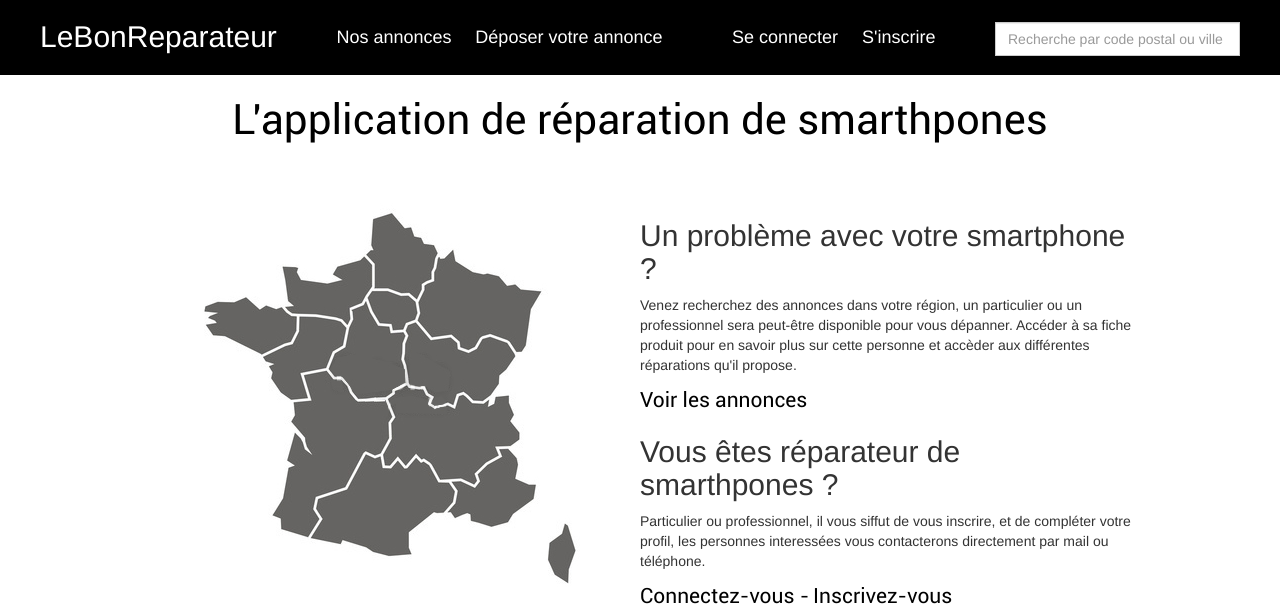
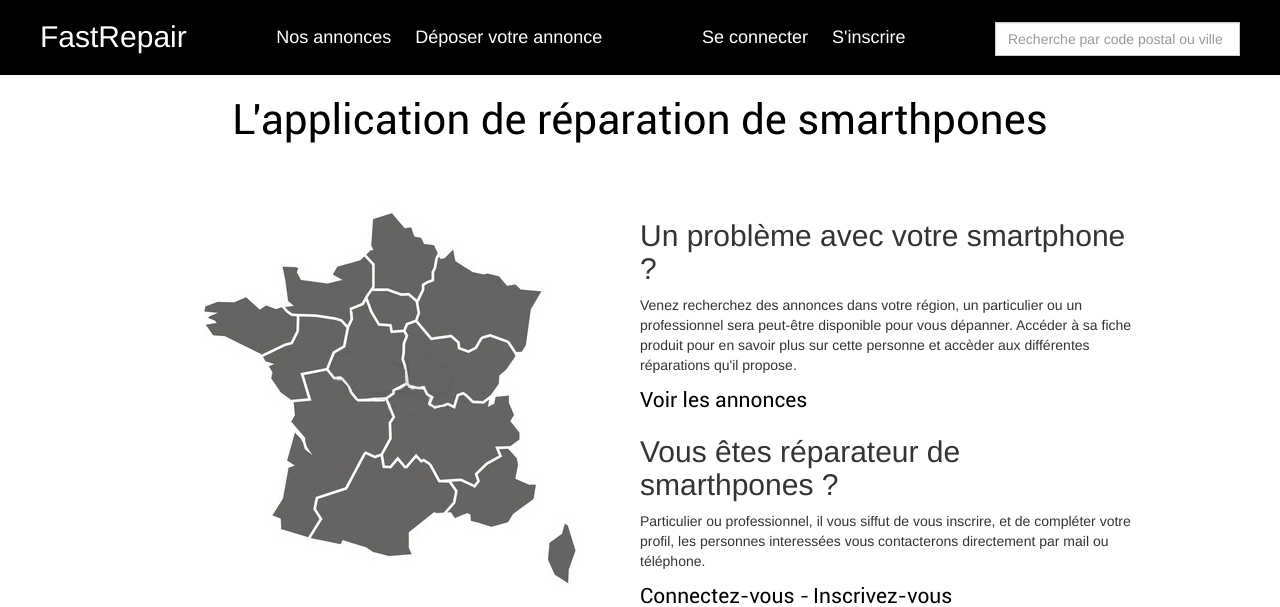
Before and after one commit to gaelgf/leBonReparateur, a Rails app: page / in a window 1280 px wide. Shown: the top 607 px of the page. Run offline with Rails 7, Linux system fonts and the light colour scheme; style sheets or scripts are compiled from the project's sources; parts of the project's set-up code (start-up, migrations or seed data) failed here and were passed over; some libraries are stand-ins or nearby versions.

Commit message:
update title

```diff
--- a/projet-rails/app/views/layouts/application.html.erb
+++ b/projet-rails/app/views/layouts/application.html.erb
@@ -13,7 +13,7 @@
   <body>
     <div class="nav">
       <div class="items-nav">
-        <h2><a href="/">LeBonReparateur</a></h2>
+        <h2><a href="/">FastRepair</a></h2>
         <ul>
           <li><a href="/users">Nos annonces</a></li>
           <% if user_signed_in? %>
```
